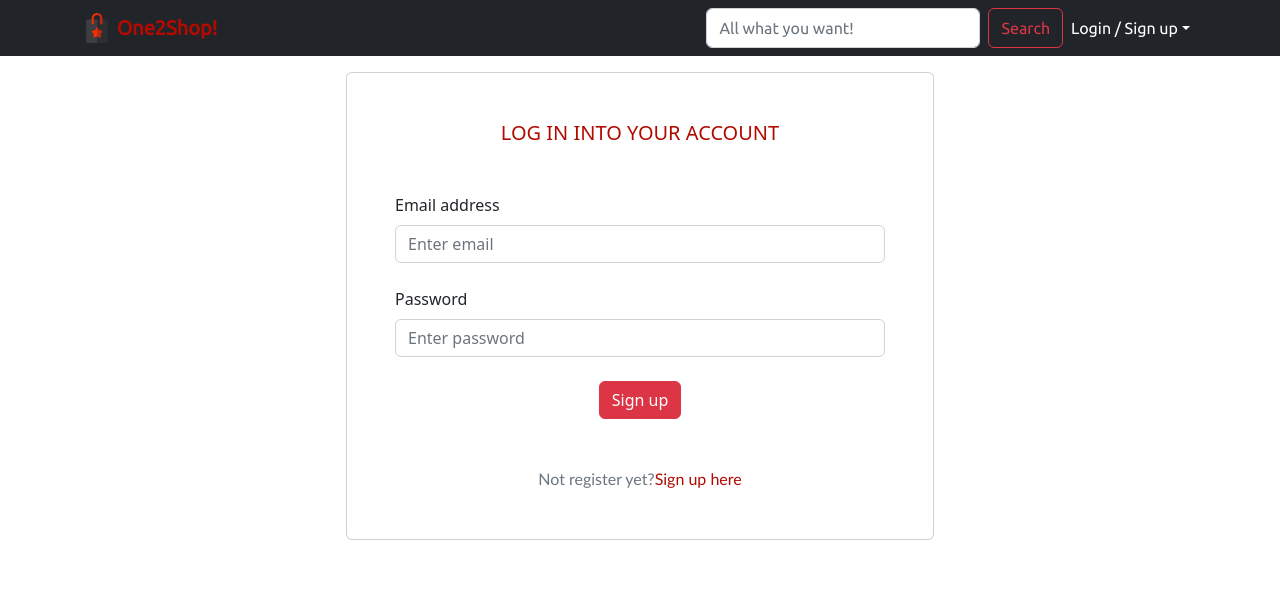
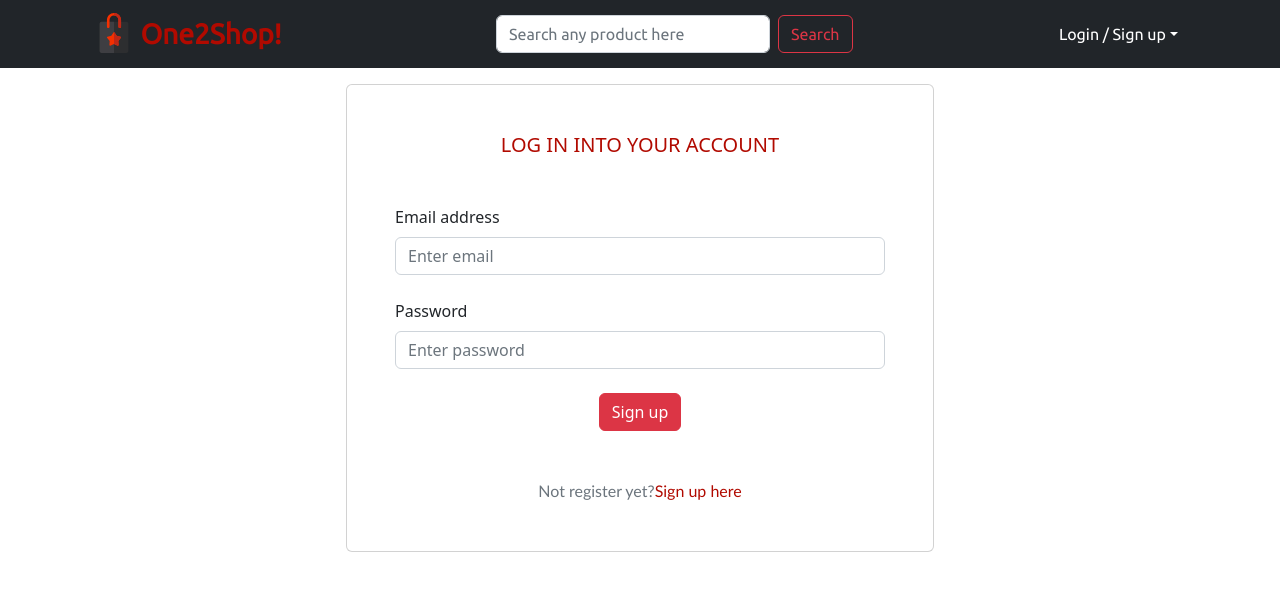
Before and after one commit to Cris-Rub/e-Commerce, a React (Vite) app: page /login in a window 1280 px wide. Shown: the top 590 px of the page. Built offline with nearby package versions, Linux system fonts and the light colour scheme; no server answers.

Commit message:
fix: navbar flex and icon page

```diff
--- a/index.html
+++ b/index.html
@@ -2,7 +2,7 @@
 <html lang="en">
   <head>
     <meta charset="UTF-8" />
-    <link rel="icon" type="image/svg+xml" href="/vite.svg" />
+    <link rel="icon" type="image/svg+xml" href="./src/assets/logo.svg" />
     <link rel="preconnect" href="https://fonts.googleapis.com">
     <link rel="preconnect" href="https://fonts.gstatic.com" crossorigin>
     <link href="https://fonts.googleapis.com/css2?family=Roboto:ital,wght@1,300&family=Ubuntu&display=swap" rel="stylesheet">
--- a/src/components/Navbar/NavbarComponent.jsx
+++ b/src/components/Navbar/NavbarComponent.jsx
@@ -8,7 +8,7 @@ import './navbarComponent.scss'
 
 const NavbarComponent = () => {
   // CONTEXT
-  const { isAuth, logout, userData } = useContext(AuthContext)
+  const { isAuth, logout, userData, user } = useContext(AuthContext)
   const context = useProductContext()
 
   const navigate = useNavigate()
@@ -46,7 +46,80 @@ const NavbarComponent = () => {
           </Button>
         </Modal.Footer>
       </Modal>
-      <Navbar collapseOnSelect bg='dark' expand='lg' sticky='top' className='navbar'>
+      <header className='bg-dark pt-0 fs-6'>
+        <div className='container container-fluid'>
+          <div className='row'>
+            <div className='col'>
+              <Navbar bg='dark' expand='lg' sticky='top' className='navbar'>
+                <Container fluid>
+                  <Navbar.Brand className='navbar__logo fs-3'>
+                    <Link to='/home' className='fw-bold'>
+                      <img
+                        alt='logo'
+                        src={Logo}
+                        width='40'
+                        height='40'
+                        className='d-inline-block align-top'
+                      />{' '}
+                      One2Shop!
+                    </Link>
+                  </Navbar.Brand>
+                  <Form className='d-flex' onSubmit={submitSearch}>
+                    <Form.Control
+                      type='search'
+                      placeholder='Search any product here'
+                      className='me-2'
+                      aria-label='Search'
+                      name='searchValue'
+                      onChange={handleSearchValue}
+                    />
+                    <Button
+                      variant='outline-danger'
+                      type='submit'
+                    >Search
+                    </Button>
+                  </Form>
+                  <Navbar.Toggle aria-controls='navbarScroll' className='navbar__toggle' />
+                  <Navbar.Collapse id='navbarScroll'>
+                    <Nav
+                      className='ms-auto mb-2 mb-lg-0'
+                      style={{ maxHeight: '200px' }}
+                      navbarScroll
+                    >
+                      {
+                !isAuth
+                  ? (
+                    <NavDropdown title='Login / Sign up' id='basic-nav-dropdown' className='navbar__toggle-dropdown'>
+                      <NavDropdown.Item onClick={() => navigate('/login')} className='navbar__dropdown-item'>Login</NavDropdown.Item>
+                      <NavDropdown.Item onClick={() => navigate('/signup')} className='navbar__dropdown-item'>Sign Up</NavDropdown.Item>
+                    </NavDropdown>
+                    )
+                  : (
+                    <>
+                      {user?.role === 'ADMIN' && (
+                        <Nav.Link onClick={() => navigate('/create-product')}>
+                          Create product
+                        </Nav.Link>
+                      )}
+                      <NavDropdown title={userData.first_name} id='basic-nav-dropdown' className='navbar__toggle-dropdown'>
+                        <>
+                          <NavDropdown.Item onClick={() => navigate('/account')} className='navbar__dropdown-item'>My account</NavDropdown.Item>
+                          <NavDropdown.Divider />
+                          <NavDropdown.Item onClick={closeSesion} className='navbar__dropdown-item'>Log out</NavDropdown.Item>
+                        </>
+                      </NavDropdown>
+                    </>
+                    )
+              }
+                    </Nav>
+                  </Navbar.Collapse>
+                </Container>
+              </Navbar>
+            </div>
+          </div>
+        </div>
+      </header>
+      {/* <Navbar collapseOnSelect bg='dark' expand='lg' sticky='top' className='navbar'>
         <Container>
           <Navbar.Brand className='navbar__logo'>
             <Link to='/home' className='fw-bold'>
@@ -103,7 +176,7 @@ const NavbarComponent = () => {
             </Nav>
           </Navbar.Collapse>
         </Container>
-      </Navbar>
+      </Navbar> */}
     </>
   )
 }
--- a/src/components/Navbar/navbarComponent.scss
+++ b/src/components/Navbar/navbarComponent.scss
@@ -6,6 +6,7 @@ $theme-shop-color: rgb(177, 10, 0);
 }
 
 .navbar {
+
     font-family: 'Ubuntu', sans-serif;
     a {
         @include header-pages;
```
